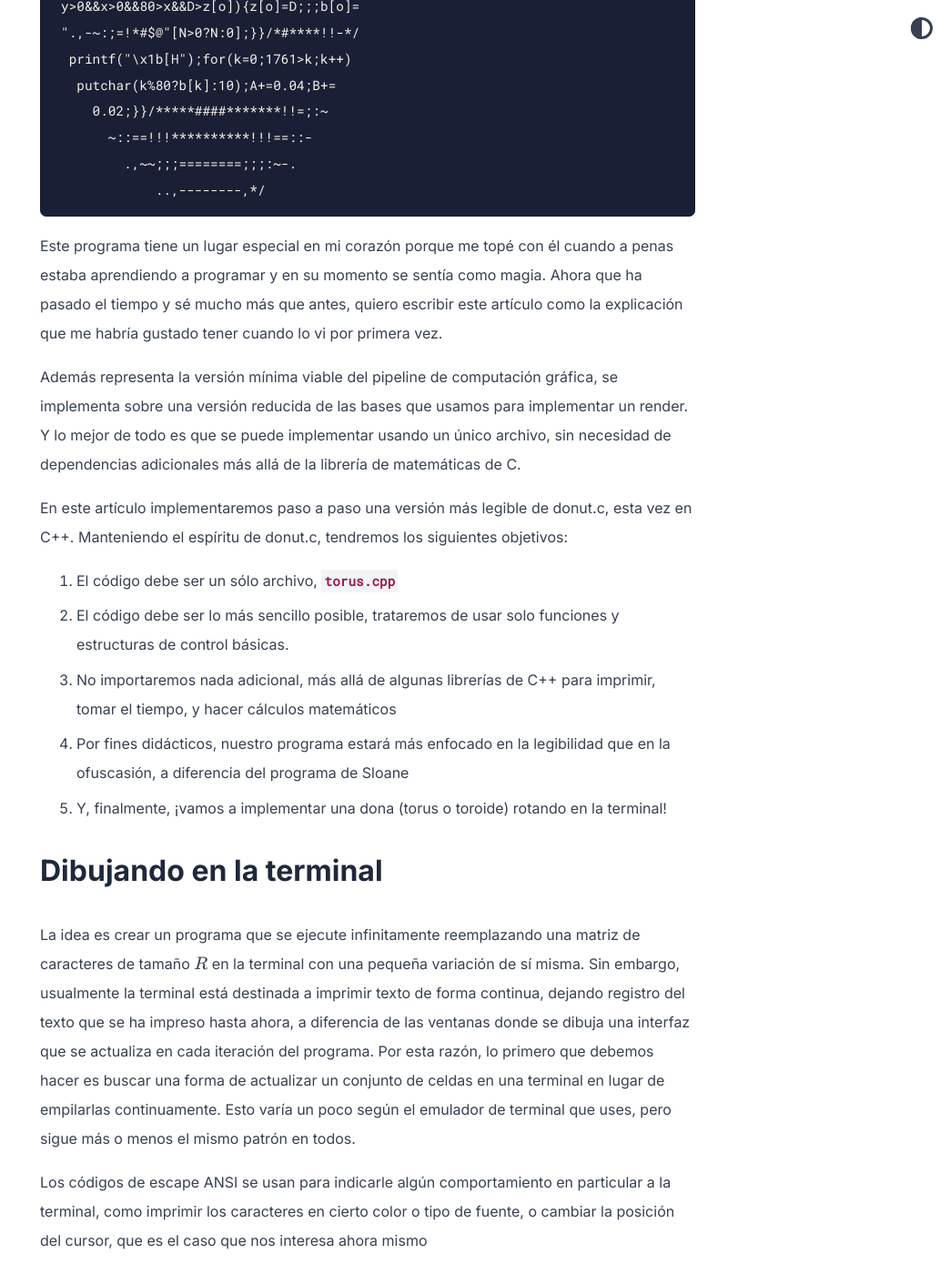
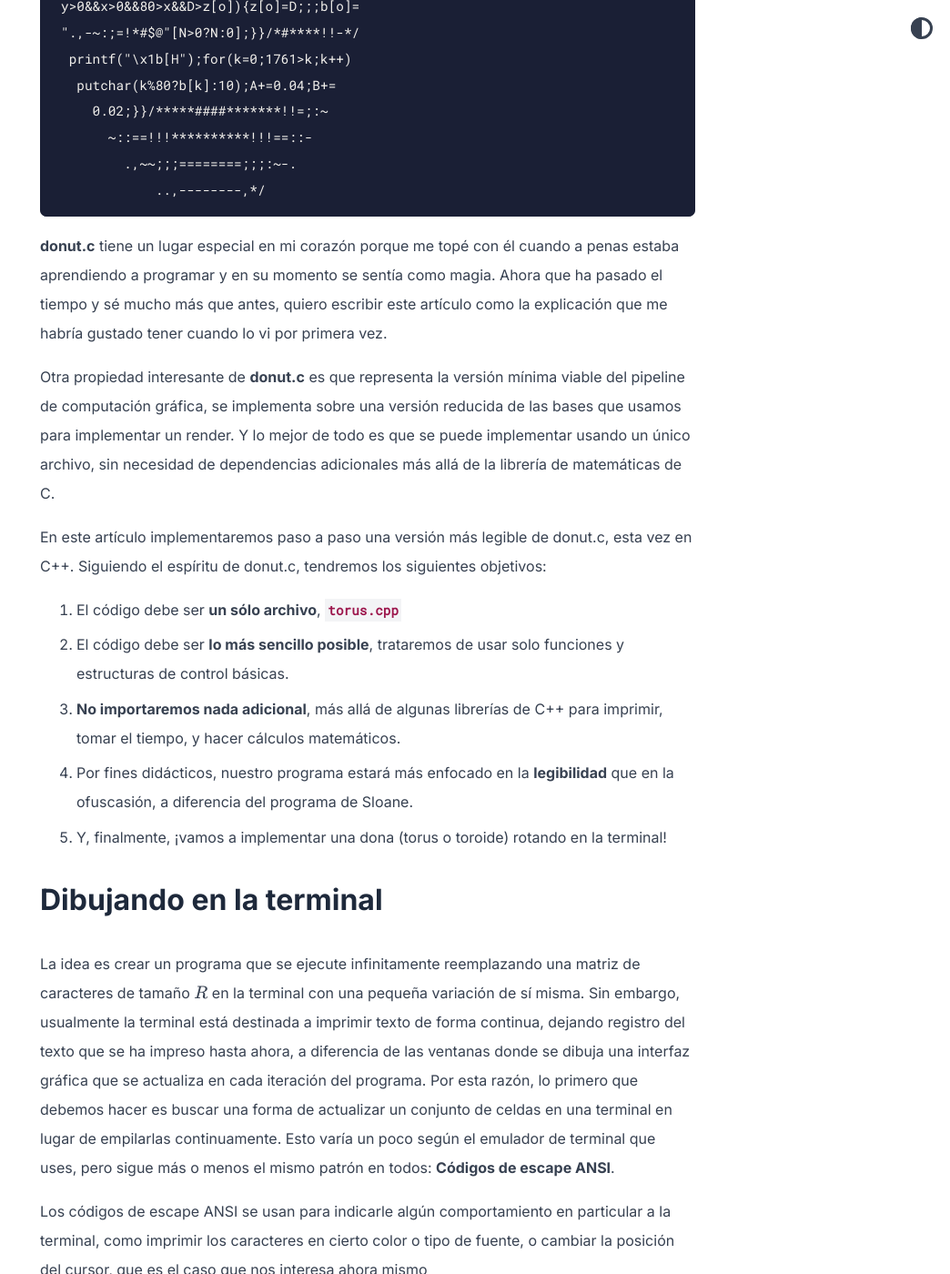
Before and after one commit to LDiazN/ldiazn.github.io, a Jekyll site: the page built from _posts/2023-07-30-torus-cpp-es.md, in a window 1280 px wide and 1400 px high, scrolled down 1139 px. Shown: the whole window at 91% size, without its empty margins (236-1280 px from the left). Built offline with Jekyll 4.4.1, drawn with Linux system fonts in a browser that asks for light colours; formulas are drawn with MathJax 3; some of the changed text lies outside the part shown.

Commit message:
Added some improvememnts to the torus article

````diff
--- a/_posts/2023-07-30-torus-cpp-es.md
+++ b/_posts/2023-07-30-torus-cpp-es.md
@@ -38,21 +38,21 @@
              ..,--------,*/
 ```
 
-Este programa tiene un lugar especial en mi corazón porque me topé con él cuando a penas estaba aprendiendo a programar y en su momento se sentía como magia. Ahora que ha pasado el tiempo y sé mucho más que antes, quiero escribir este artículo como la explicación que me habría gustado tener cuando lo vi por primera vez.
+**donut.c** tiene un lugar especial en mi corazón porque me topé con él cuando a penas estaba aprendiendo a programar y en su momento se sentía como magia. Ahora que ha pasado el tiempo y sé mucho más que antes, quiero escribir este artículo como la explicación que me habría gustado tener cuando lo vi por primera vez.
 
-Además representa la versión mínima viable del pipeline de computación gráfica, se implementa sobre una versión reducida de las bases que usamos para implementar un render. Y lo mejor de todo es que se puede implementar usando un único archivo, sin necesidad de dependencias adicionales más allá de la librería de matemáticas de C.
+Otra propiedad interesante de **donut.c** es que representa la versión mínima viable del pipeline de computación gráfica, se implementa sobre una versión reducida de las bases que usamos para implementar un render. Y lo mejor de todo es que se puede implementar usando un único archivo, sin necesidad de dependencias adicionales más allá de la librería de matemáticas de C.
 
-En este artículo implementaremos paso a paso una versión más legible de donut.c, esta vez en C++. Manteniendo el espíritu de donut.c, tendremos los siguientes objetivos:
+En este artículo implementaremos paso a paso una versión más legible de donut.c, esta vez en C++. Siguiendo el espíritu de donut.c, tendremos los siguientes objetivos:
 
-1. El código debe ser un sólo archivo, `torus.cpp`
-2. El código debe ser lo más sencillo posible, trataremos de usar solo funciones y estructuras de control básicas.
-3. No importaremos nada adicional, más allá de algunas librerías de C++ para imprimir, tomar el tiempo, y hacer cálculos matemáticos
-4. Por fines didácticos, nuestro programa estará más enfocado en la legibilidad que en la ofuscasión, a diferencia del programa de Sloane
+1. El código debe ser **un sólo archivo**, `torus.cpp`
+2. El código debe ser **lo más sencillo posible**, trataremos de usar solo funciones y estructuras de control básicas.
+3. **No importaremos nada adicional**, más allá de algunas librerías de C++ para imprimir, tomar el tiempo, y hacer cálculos matemáticos.
+4. Por fines didácticos, nuestro programa estará más enfocado en la **legibilidad** que en la ofuscasión, a diferencia del programa de Sloane.
 5. Y, finalmente, ¡vamos a implementar una dona (torus o toroide) rotando en la terminal!
 
 # Dibujando en la terminal
 
-La idea es crear un programa que se ejecute infinitamente reemplazando una matriz de caracteres de tamaño \$R\$ en la terminal con una pequeña variación de sí misma. Sin embargo, usualmente la terminal está destinada a imprimir texto de forma continua, dejando registro del texto que se ha impreso hasta ahora, a diferencia de las ventanas donde se dibuja una interfaz que se actualiza en cada iteración del programa. Por esta razón, lo primero que debemos hacer es buscar una forma de actualizar un conjunto de celdas en una terminal en lugar de empilarlas continuamente. Esto varía un poco según el emulador de terminal que uses, pero sigue más o menos el mismo patrón en todos.
+La idea es crear un programa que se ejecute infinitamente reemplazando una matriz de caracteres de tamaño \$R\$ en la terminal con una pequeña variación de sí misma. Sin embargo, usualmente la terminal está destinada a imprimir texto de forma continua, dejando registro del texto que se ha impreso hasta ahora, a diferencia de las ventanas donde se dibuja una interfaz gráfica que se actualiza en cada iteración del programa. Por esta razón, lo primero que debemos hacer es buscar una forma de actualizar un conjunto de celdas en una terminal en lugar de empilarlas continuamente. Esto varía un poco según el emulador de terminal que uses, pero sigue más o menos el mismo patrón en todos: **Códigos de escape ANSI**.
 
 Los códigos de escape ANSI se usan para indicarle algún comportamiento en particular a la terminal, como imprimir los caracteres en cierto color o tipo de fuente, o cambiar la posición del cursor, que es el caso que nos interesa ahora mismo
 
@@ -126,7 +126,7 @@
 
 - `this_thread::sleep_for(X)` se usa para poner al ***main thread*** a dormir por una cantidad especificada de tiempo
 - `chrono::milliseconds(X)` representa un intervalo de X milisegundos
-- Escogemos **30** milisegundos porque si queremos 30 FPS, entonces cada iteración debería durar aproximadamente 0.030 (1/30) segundos  o 30 milisegundos.
+- Escogemos **30** milisegundos porque si queremos 30 FPS, entonces cada iteración debería durar aproximadamente 0.030 (1/30) segundos  o 30 milisegundos. Para simplificar este programa asumiremos que el *main loop* siempre es instantáneo.
 - Esta línea se añade al final del ***main loop*** para garantizar que el programa espere un poco luego de haber impreso el fotograma actual
 
 Más adelante necesitaremos una forma de saber cuanto tiempo ha pasado desde el inicio de la aplicación para poder hacer operaciones que dependan del tiempo, por esta razón también usaremos una variable para acumular el tiempo que ha transcurrido desde el inicio.  Para eso, consideremos el siguiente fragmento de código:
@@ -253,19 +253,19 @@
 
 Donde:
 
-- \$\color{red}r_a\$ es el radio de la circunferencia del torus
-- \$\color{blue}r_b\$ es el radio del “tubo”, el círculo que se rota para conseguir el torus, que es un sólido en revolución.
+- \$\color{red}{r_a}\$ es el radio de la circunferencia del torus
+- \$\color{blue}{r_b}\$ es el radio del “tubo”, el círculo que se rota para conseguir el torus, que es un sólido en revolución.
 - \$\color{blue}\theta, \color{red}\phi\$  son ángulos que se usan para parametrizar la figura del torus. El ángulo \$ \color{blue} \theta\$ indica en qué parte de la circunferencia interna estamos, mientras que el ángulo \$ \color{red} \phi\$ indica la posición en la circunferencia interna.
 
 ![Los parámetros **Ra, Rb**,  corresponden a los radios del círculo y el tubo respectivamente, los ejes son **X**, **Y**, **Z**](/assets/images/torus-cpp/image_2023-06-06_201607213.png)
 
-Los parámetros **Ra, Rb**,  corresponden a los radios del círculo y el tubo respectivamente, los ejes son **X**, **Y**, **Z**
+Los parámetros $\color{red}{R_a}$, $\color{blue}{R_b}$,  corresponden a los radios del círculo y el tubo respectivamente, los ejes son $\color{red}X$, $\color{green}Y$, $\color{blue} Z$
 
 ![El ángulo **θ** corresponde al ángulo en la circunferencia del tubo, y el ángulo **Φ** corresponde al ángulo en la circunferencia interna.](/assets/images/torus-cpp/image_2023-06-07_201159283.png)
 
-El ángulo **θ** corresponde al ángulo en la circunferencia del tubo, y el ángulo **Φ** corresponde al ángulo en la circunferencia interna.
+El ángulo $\color{blue}\theta$ corresponde al ángulo en la circunferencia del tubo, y el ángulo $\color{red}\phi$ corresponde al ángulo en la circunferencia interna.
 
-Para representar esta ecuación paramétrica del toroide, usaremos la siguiente función. para hacerlo será necesario incluir `math` en nuestro programa, con `#include <math>`. La función en cuestión será la siguiente:
+Para representar esta ecuación paramétrica del toroide, usaremos la siguiente función:
 
 ```cpp
 void torus_point(float theta, float phi, float torus_radius, float tube_radius, float &out_x, float &out_y, float &out_z)
@@ -499,6 +500,8 @@
     ![OrdenDeTransformación.png](/assets/images/torus-cpp/OrdenDeTransformacin.png)
 
 
+> 📝 **Nota:** En realidad es posible rotar antes de trasladar, usando la matriz de rotación que también depende del eje de rotación. Las matrices de rotación que estamos usando asumen que el eje de rotación es está en el origen (cada eje del origen dependiendo de la rotación), y nos quedaremos con ellas por simplicidad.
+
 ## Proyección en perspectiva
 
 Proyectar es el proceso de transformar una representación geométrica en 3D en una en 2D. En nuestro caso, queremos transformar puntos 3D en una imagen 2D. Naturalmente, proyectar se traduce en conseguir una función para transformar puntos 3D en puntos 2D.
@@ -513,7 +516,7 @@
 
 ![Proyección ortográfica: Los puntos del cubo se transforman a puntos en el plano simplemente descartando su coordenada Z.](/assets/images/torus-cpp/Proyeccin_ortogrfica_(1).png)
 
-Proyección ortográfica: Los puntos del cubo se transforman a puntos en el plano simplemente descartando su coordenada Z.
+**Proyección ortográfica**: Los puntos del cubo se transforman a puntos en el plano simplemente descartando su coordenada Z.
 
 Ahora buscaremos implementar **proyección en perspectiva,** es un estilo de proyección que considera la profundidad, para que objetos lejanos se vean más pequeños que objetos cercanos a la cámara. La idea será escalar los puntos \$(x,y)\$ linealmente respecto a su coordenada \$z\$.  Para esto, consideremos la siguiente imagen:
 
@@ -627,7 +630,7 @@
 
 ![Ejemplos de producto punto. a y b son perpendiculares, así que su producto punto es 0. a y c son antiparalelos, así que su producto punto es -1, y c es paralelo a sí mismo, por lo que el producto consigo mismo es 1. Además, todos los vectores entre c y b multiplicados con a producen valores negativos, y todos los vectores entre c y b multiplicados con c producen valores positivos.](/assets/images/torus-cpp/ProductoInterno.png)
 
-Ejemplos de producto punto. a y b son perpendiculares, así que su producto punto es 0. a y c son antiparalelos, así que su producto punto es -1, y c es paralelo a sí mismo, por lo que el producto consigo mismo es 1. Además, todos los vectores entre c y b multiplicados con a producen valores negativos, y todos los vectores entre c y b multiplicados con c producen valores positivos.
+**Ejemplos de producto punto**. $\color{red}a$ y $\color{green}b$ son perpendiculares, así que su producto punto es 0. $\color{red}a$ y $\color{blue}c$ son antiparalelos, así que su producto punto es -1, y $\color{blue}c$ es paralelo a sí mismo, por lo que el producto consigo mismo es 1. Además, todos los vectores entre $\color{blue}c$ y $\color{green}b$ multiplicados con a producen valores negativos, y todos los vectores entre $\color{blue}c$ y $\color{green}b$ multiplicados con $\color{blue}c$ producen valores positivos.
 
 Ahora que tenemos una idea para colorear nuestros pixeles con caracteres, necesitamos un plan para hacerla realidad. Los pasos son los siguientes:
 
@@ -664,7 +669,7 @@
     torus_point(theta, phi, torus_radius, 0, c_x, c_y, c_z);
 
     // Calculamos el vector normal como la diferencia entre el centro y el punto
-        // de superficie:
+    // de superficie:
     out_x = p_x - c_x;
     out_y = p_y - c_y;
     out_z = p_z - c_z;
@@ -676,7 +681,7 @@
 }
 ```
 
-- En esta función, calculamos el punto el la superficie usando la función que definimos anteriormente.
+- En esta función, calculamos el punto el la superficie usando la función de punto en toroide que definimos anteriormente.
 - Luego, usamos esta misma función con radio de tubo 0 para obtener el punto en el centro.
 - Calculamos el vector normal como la diferencia entre estos dos vectores.
 - Finalmente, como sabemos que la longitud de este vector es igual al radio del tubo, podemos normalizar este vector usando el radio del tubo como magnitud.
@@ -702,7 +707,7 @@
     LIGHT_DIR_Z = LIGHT_DIR_Z / magnitude;
 ```
 
-Con estas variables definimos la dirección de la luz, está sobre el eje \$y\$ y apunta hacia abajo y hacia el frente. Notemos que es importante normalizar este vector para que nuestros próximos cálculos sean correctos.
+Con estas variables definimos la dirección de la luz, está sobre el eje \$y\$ y apunta hacia abajo y hacia el frente. Notemos que es **importante normalizar este vector** para que nuestros próximos cálculos sean correctos.
 
 Antes de usar el vector normal, debemos transformarlo para que sea consistente con las transformaciones que hemos aplicado al toroide.
 
@@ -819,6 +824,8 @@
 
 Y con esto hemos terminado nuestro programa. Este fue un viaje largo, pero en el camino aprendimos las bases de computación gráfica, y logramos implementar el renderizado de una figura geométria en 3D usando solo estructuras de control básicas. Con este programa como base es fácil extender la teoría para entender el renderizado con APIs gráficas, como OpenGL.
 
+Con un poco más de trabajo es posible extender este esquema sencillo para hacer estilos de render más complejos. Podrías añadir un parser de modelos 3D para leer los puntos de la superficie junto con sus normales para crear un render de terminal que sirva para cualquier tipo de geometría 3D en lugar de solo con toroides. Yendo un poco más lejos, podríamos mapear colores en RGB a algunos colores en códigos ANSI y usar las UVs para hacer un renderizado sencillo con colores. Incluso podríamos convertirlo en un *Ray Tracer* recursivo cambiando el enfoque *por-punto* por un enfoque *por-pixel*, ¡el cielo es el límite!
+
 El código resultante de este artículo se puede encontrar en el siguiente enlace en GitHub:
 
 [GitHub - LDiazN/torus.cpp: A simple torus render in terminal inspired by donut.c](https://github.com/LDiazN/torus.cpp)
````
Also changed, not shown: other parts of _posts/2023-07-30-torus-cpp-es.md (+7 -4 lines).
